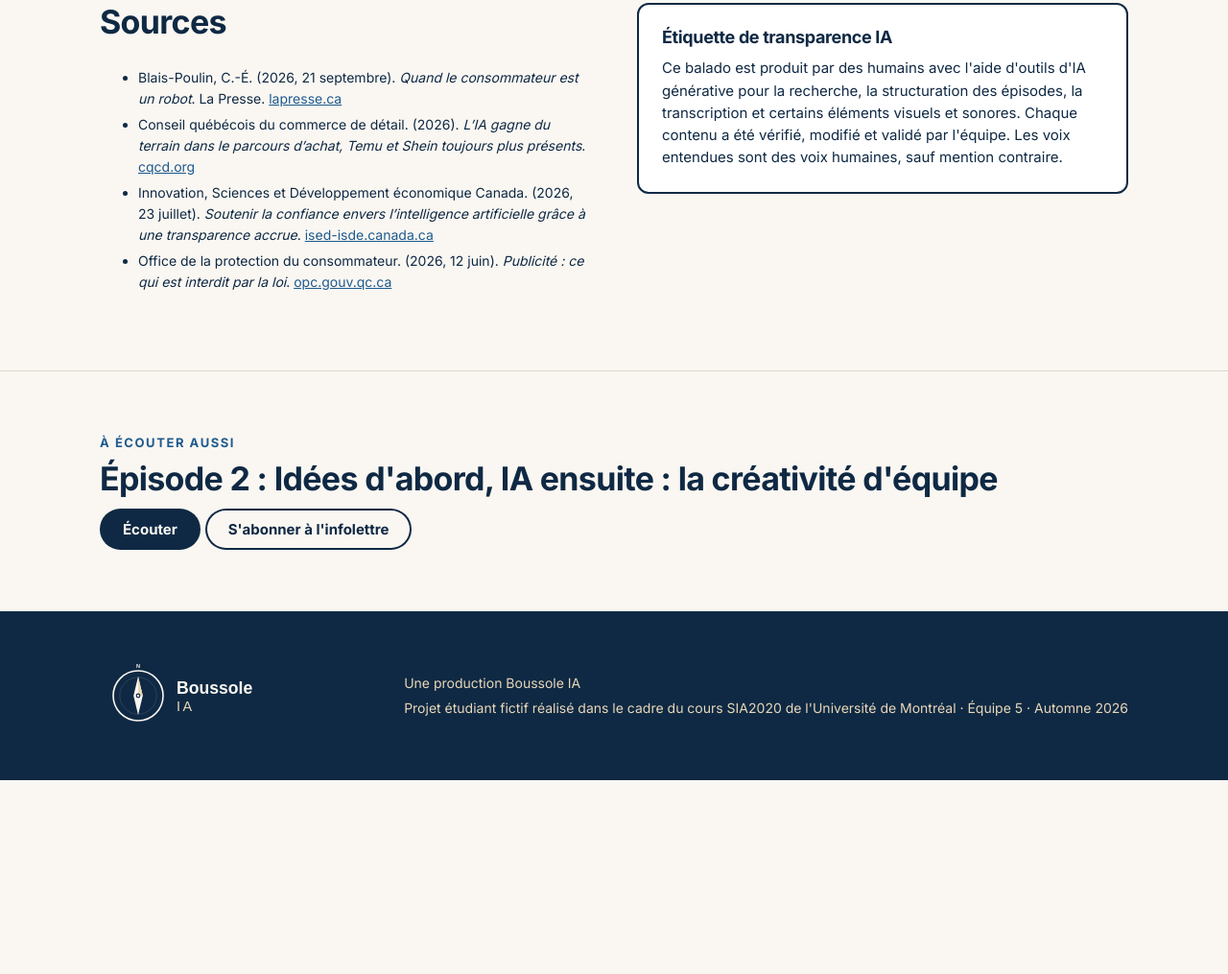
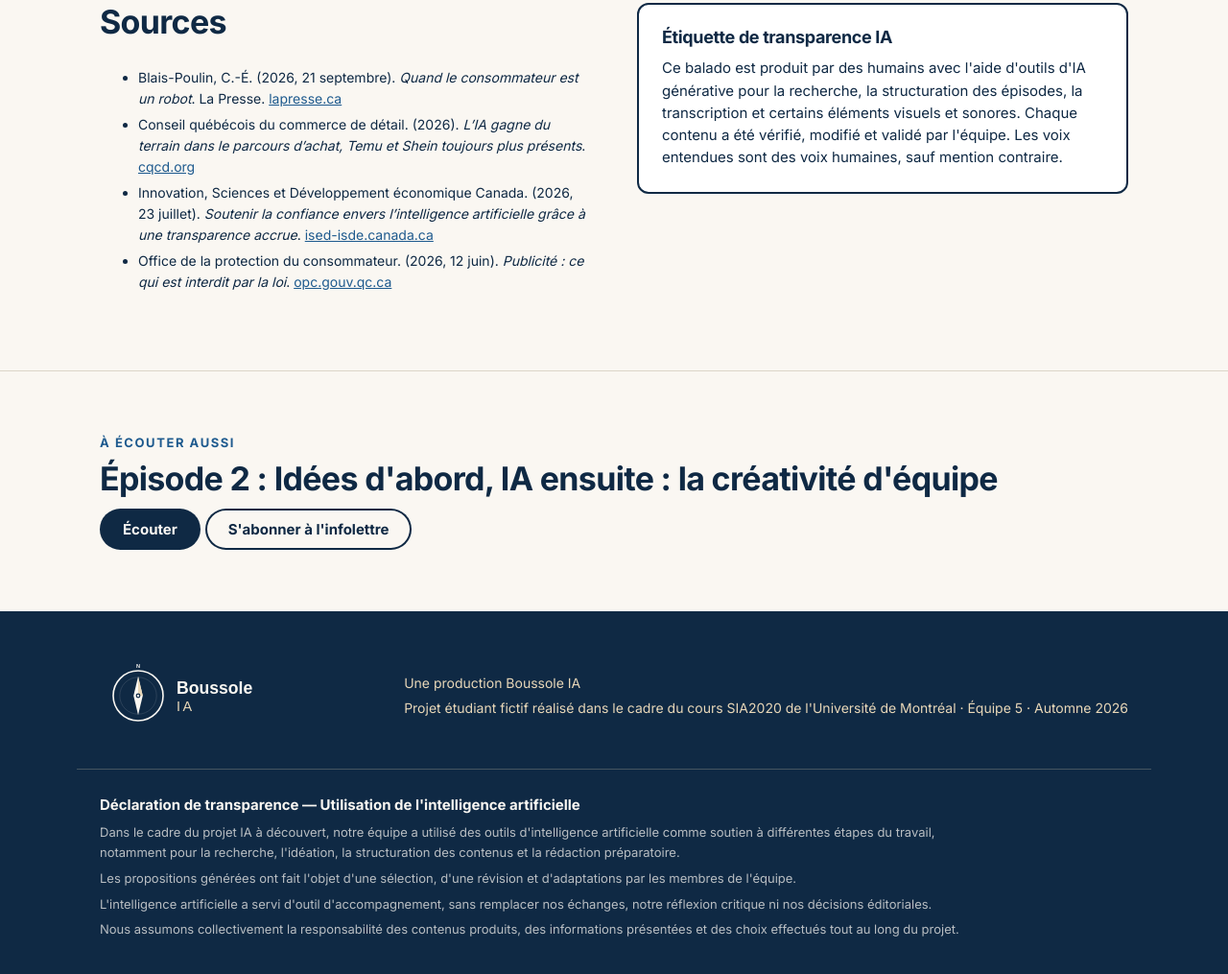
Before and after one commit to FelixBLaf/iaadecouvert, a plain HTML site: page iaadecouvert/episode.html in a window 1280 px wide. Shown: the part 2287-3302 px from the top of the page at 96% size. Before the commit the page ends 3100 px from the top, so only its background shows below. Drawn offline with Linux system fonts and the light colour scheme.

Commit message:
Add files via upload

```diff
--- a/iaadecouvert/episode.html
+++ b/iaadecouvert/episode.html
@@ -73,6 +73,13 @@
       <p>Projet étudiant fictif réalisé dans le cadre du cours SIA2020 de l'Université de Montréal · Équipe 5 · Automne 2026</p>
     </div>
   </div>
+  <div class="wrap declaration">
+    <h3>Déclaration de transparence — Utilisation de l'intelligence artificielle</h3>
+    <p>Dans le cadre du projet IA à découvert, notre équipe a utilisé des outils d'intelligence artificielle comme soutien à différentes étapes du travail, notamment pour la recherche, l'idéation, la structuration des contenus et la rédaction préparatoire.</p>
+    <p>Les propositions générées ont fait l'objet d'une sélection, d'une révision et d'adaptations par les membres de l'équipe.</p>
+    <p>L'intelligence artificielle a servi d'outil d'accompagnement, sans remplacer nos échanges, notre réflexion critique ni nos décisions éditoriales.</p>
+    <p>Nous assumons collectivement la responsabilité des contenus produits, des informations présentées et des choix effectués tout au long du projet.</p>
+  </div>
 </footer>
 
 <script src="data.js"></script>
--- a/iaadecouvert/style.css
+++ b/iaadecouvert/style.css
@@ -110,6 +110,10 @@ img.initial { object-fit: cover; }
 .seen-text { font-size: 19px; max-width: 26em; }
 .post { margin: 0; transform: rotate(-1.2deg); }
 .post img { width: 100%; border-radius: 14px; box-shadow: 0 1px 2px rgba(15,41,68,.08), 0 18px 40px rgba(15,41,68,.16); }
+footer .wrap.declaration { display: block; margin-top: 36px; padding-top: 28px; border-top: 1px solid rgba(232,215,184,.25); }
+footer .declaration h3 { font-size: 15px; color: var(--cream); margin: 0 0 10px; letter-spacing: 0; }
+footer .declaration p { font-size: 13px; line-height: 1.6; color: rgba(250,247,242,.72); max-width: 70em; margin: 0 0 6px; }
+
 @media (max-width: 800px) { .seen-grid { grid-template-columns: minmax(0, 1fr); gap: 28px; } .post { transform: none; max-width: 420px; } }
 
 /* episode clip on hover */
```
Also changed, not shown: iaadecouvert/index.html (+7 -0 lines).
